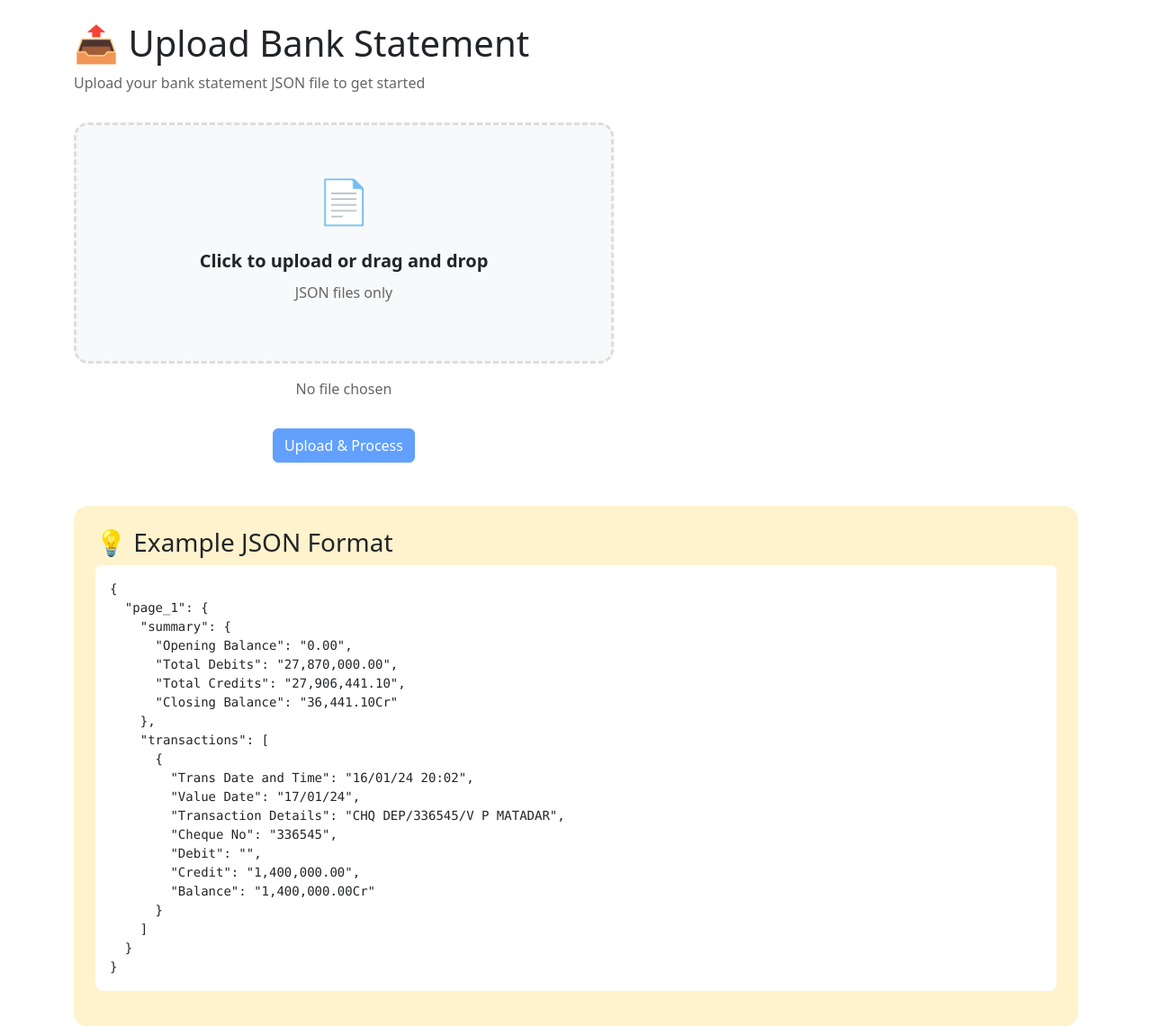
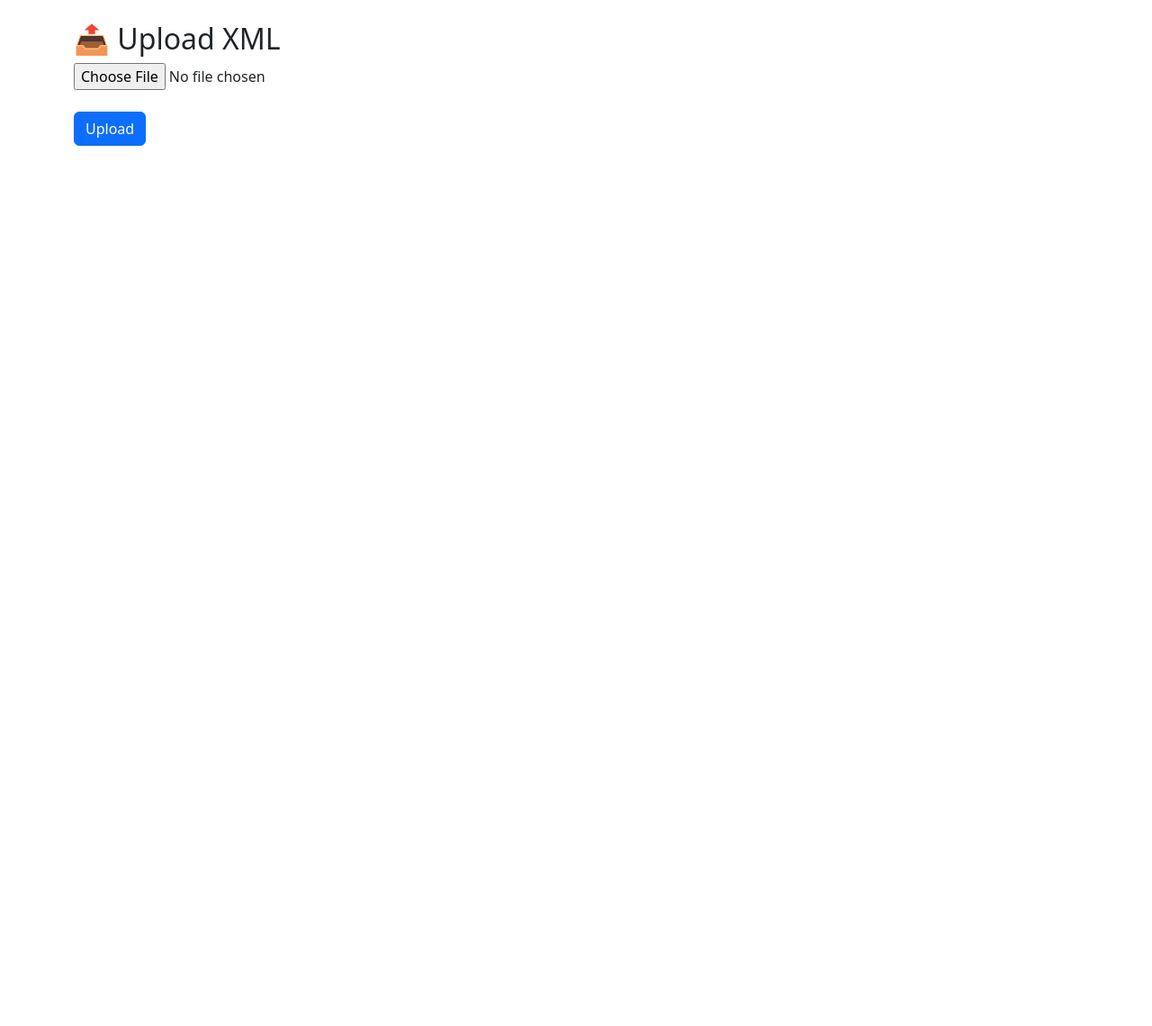
Before and after one commit to Parshvacancodeit/tallysync-website, a Flask app: page /upload in a window 1280 px wide. Shown: the top 1140 px of the page at 90% size. After the commit the page ends 162 px from the top, so only its background shows below. Run offline with Flask 3, Linux system fonts and the light colour scheme.

Commit message:
Minimal-pos-format

```diff
--- a/app.py
+++ b/app.py
@@ -113,7 +113,7 @@ def upload():
         else:
             flash('Please upload a JSON file', 'error')
 
-    return render_template('upload.html', statements=STATEMENTS)
+    return render_template('upload_xml.html', statements=STATEMENTS)
 
 @app.route('/transactions/<statement_id>')
 def transactions(statement_id):
@@ -322,6 +322,73 @@ def send_to_connector(statement_id):
             'message': f'Error: {str(e)}'
         }), 500
 
+@app.route('/upload-xml', methods=['GET', 'POST'])
+def upload_xml():
+    if request.method == 'POST':
+        if 'file' not in request.files:
+            flash('No file uploaded', 'error')
+            return redirect(url_for('upload_xml'))
+
+        file = request.files['file']
+
+        if file.filename == '' or not file.filename.endswith('.xml'):
+            flash('Please upload a valid XML file', 'error')
+            return redirect(url_for('upload_xml'))
+
+        xml_data = file.read().decode('utf-8')
+
+        # Store temporarily in session (POC safe)
+        session['xml_data'] = xml_data
+
+        flash('✅ XML uploaded successfully', 'success')
+        return redirect(url_for('preview_xml'))
+
+    return render_template('upload_xml.html')
+
+@app.route('/preview-xml')
+def preview_xml():
+    xml_data = session.get('xml_data')
+
+    if not xml_data:
+        flash('No XML uploaded', 'error')
+        return redirect(url_for('upload_xml'))
+
+    return render_template(
+        'preview_xml.html',
+        xml_data=xml_data,
+        connector_configured=bool(CONNECTOR_CONFIG['url'])
+    )
+
+@app.route('/sync-with-tally', methods=['POST'])
+def sync_with_tally():
+    if not CONNECTOR_CONFIG['url'] or not CONNECTOR_CONFIG['token']:
+        return jsonify({'success': False, 'message': 'Connector not configured'}), 400
+
+    xml_data = session.get('xml_data')
+    if not xml_data:
+        return jsonify({'success': False, 'message': 'No XML uploaded'}), 400
+
+    try:
+        response = requests.post(
+            f"{CONNECTOR_CONFIG['url']}/api/receive-xml",
+            headers={
+                'Authorization': f"Bearer {CONNECTOR_CONFIG['token']}",
+                'Content-Type': 'application/json'
+            },
+            json={'xml': xml_data},
+            timeout=10
+        )
+
+        return jsonify({
+            'success': True,
+            'tally_response': response.text
+        })
+
+    except Exception as e:
+        return jsonify({'success': False, 'message': str(e)}), 500
+
+
+
 if __name__ == '__main__':
     port = int(os.environ.get('PORT', 5000))
     app.run(host='0.0.0.0', port=port, debug=True)
--- /dev/null
+++ b/templates/upload_xml.html
@@ -0,0 +1,10 @@
+{% extends "base.html" %}
+{% block content %}
+<h2>📤 Upload XML</h2>
+
+<form method="POST" enctype="multipart/form-data">
+    <input type="file" name="file" accept=".xml" required>
+    <br><br>
+    <button class="btn btn-primary">Upload</button>
+</form>
+{% endblock %}
```
Also changed, not shown: minimal_connector.py (+24 -4 lines), templates/preview_xml.html (+15 -82 lines).
